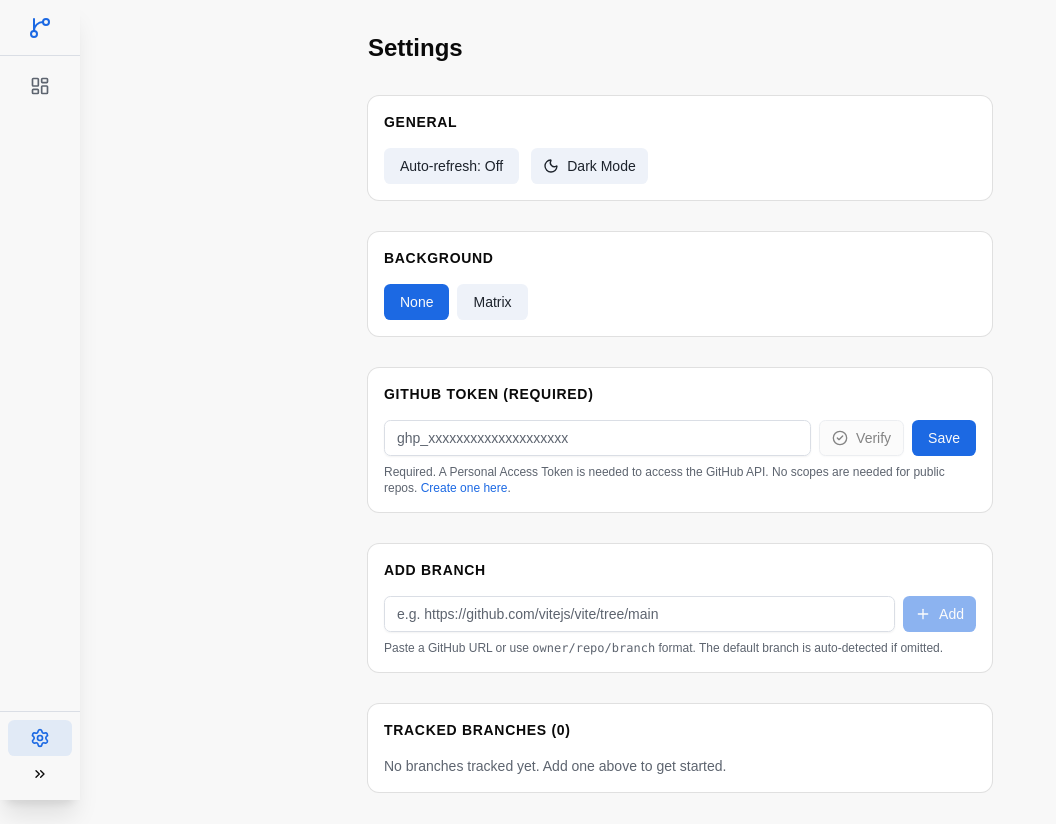
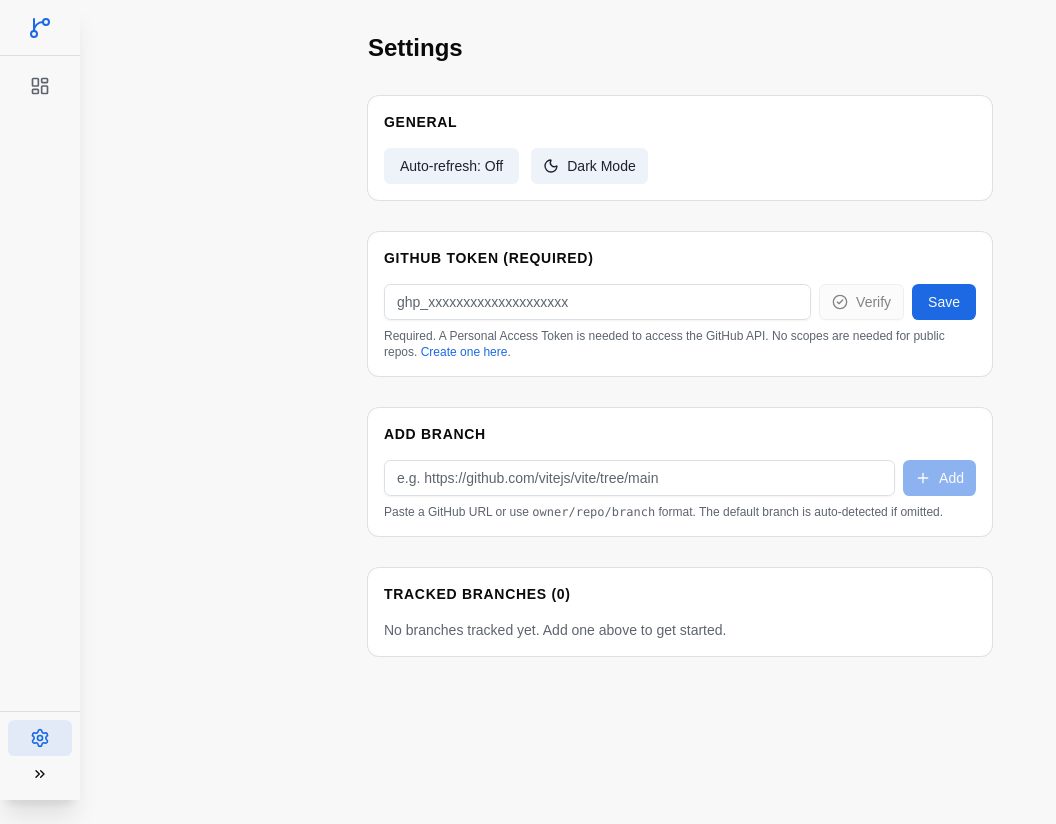
Before and after one commit to Deathedit/dashhub, a React (Vite) app: page /#/settings in a window 1280 px wide. Shown: the whole page, without its empty margins (0-1056 px from the left). After the commit the page ends 800 px from the top, so only its background shows below. Built offline with nearby package versions, Linux system fonts and the light colour scheme.

Commit message:
feat: restrict animated backgrounds to dark mode only

```diff
--- a/src/App.tsx
+++ b/src/App.tsx
@@ -104,7 +104,7 @@ export default function App() {
       <AppCtx.Provider value={value}>
         <GlassProvider>
           <div className="min-h-screen">
-            <Background variant={animatedBg} />
+            <Background variant={darkMode ? animatedBg : "none"} />
             <div
               className={`fixed inset-x-0 top-0 z-[60] h-1 bg-primary transition-opacity duration-300 ${
                 isFetching ? "opacity-100" : "opacity-0"
--- a/src/hooks/useGlass.tsx
+++ b/src/hooks/useGlass.tsx
@@ -8,8 +8,8 @@ export function useGlassActive() {
 }
 
 export function GlassProvider({ children }: { children: React.ReactNode }) {
-  const { animatedBg } = useApp();
-  const isGlass = animatedBg === "matrix";
+  const { animatedBg, darkMode } = useApp();
+  const isGlass = animatedBg === "matrix" && darkMode;
 
   return (
     <GlassCtx.Provider value={isGlass}>
--- a/src/pages/SettingsPage.tsx
+++ b/src/pages/SettingsPage.tsx
@@ -114,6 +114,7 @@ export default function SettingsPage() {
         </CardContent>
       </Card>
 
+      {darkMode && (
         <Card className={`mb-6 sm:mb-8 ${cardClass(isGlass)}`}>
           <CardHeader>
             <CardTitle className="text-sm font-semibold tracking-wider uppercase">{text.settings.background}</CardTitle>
@@ -131,6 +132,7 @@ export default function SettingsPage() {
             ))}
           </CardContent>
         </Card>
+      )}
 
       <Card className={`mb-6 sm:mb-8 ${cardClass(isGlass)}`}>
         <CardHeader>
```
Lines whose indentation alone changed are shown as unchanged.
